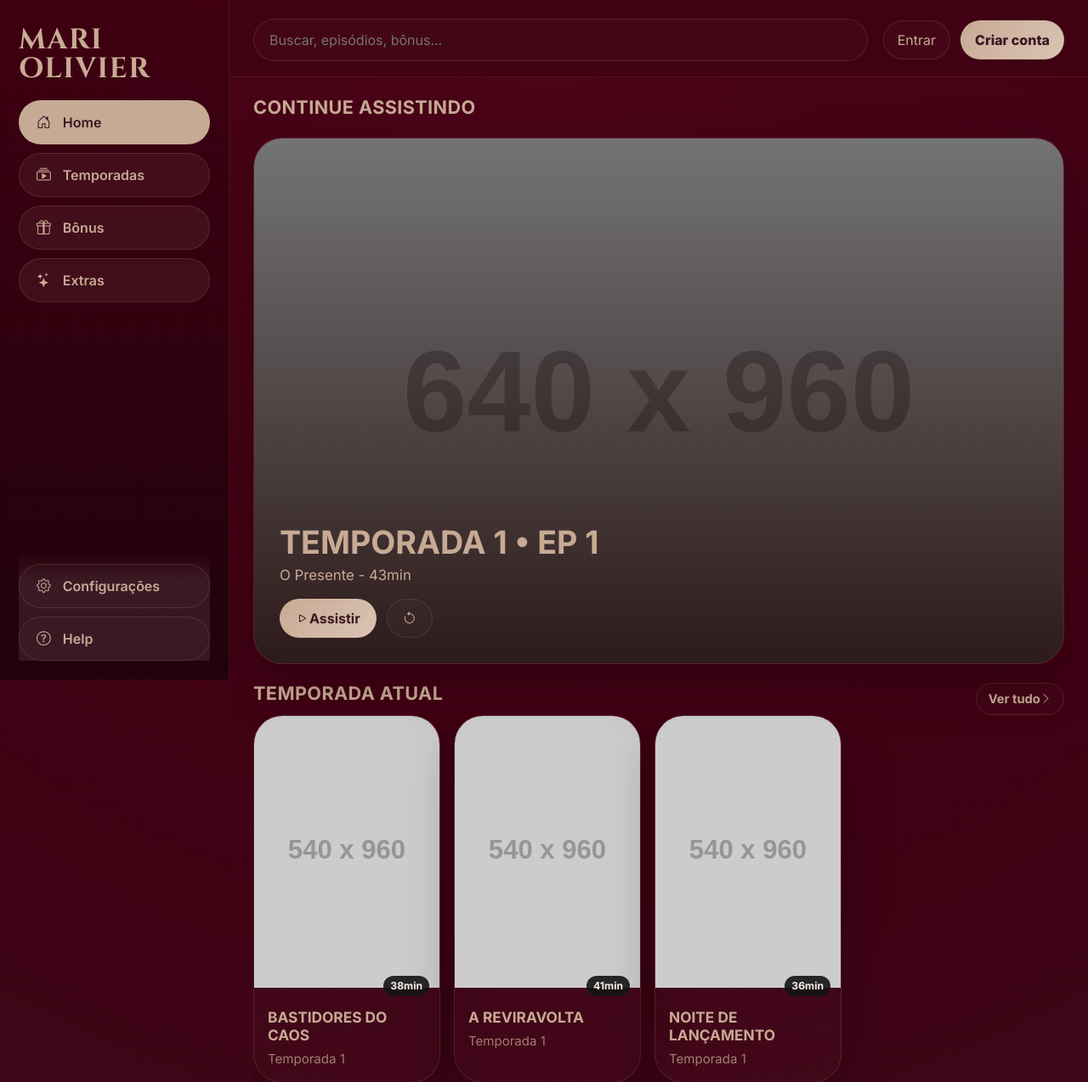
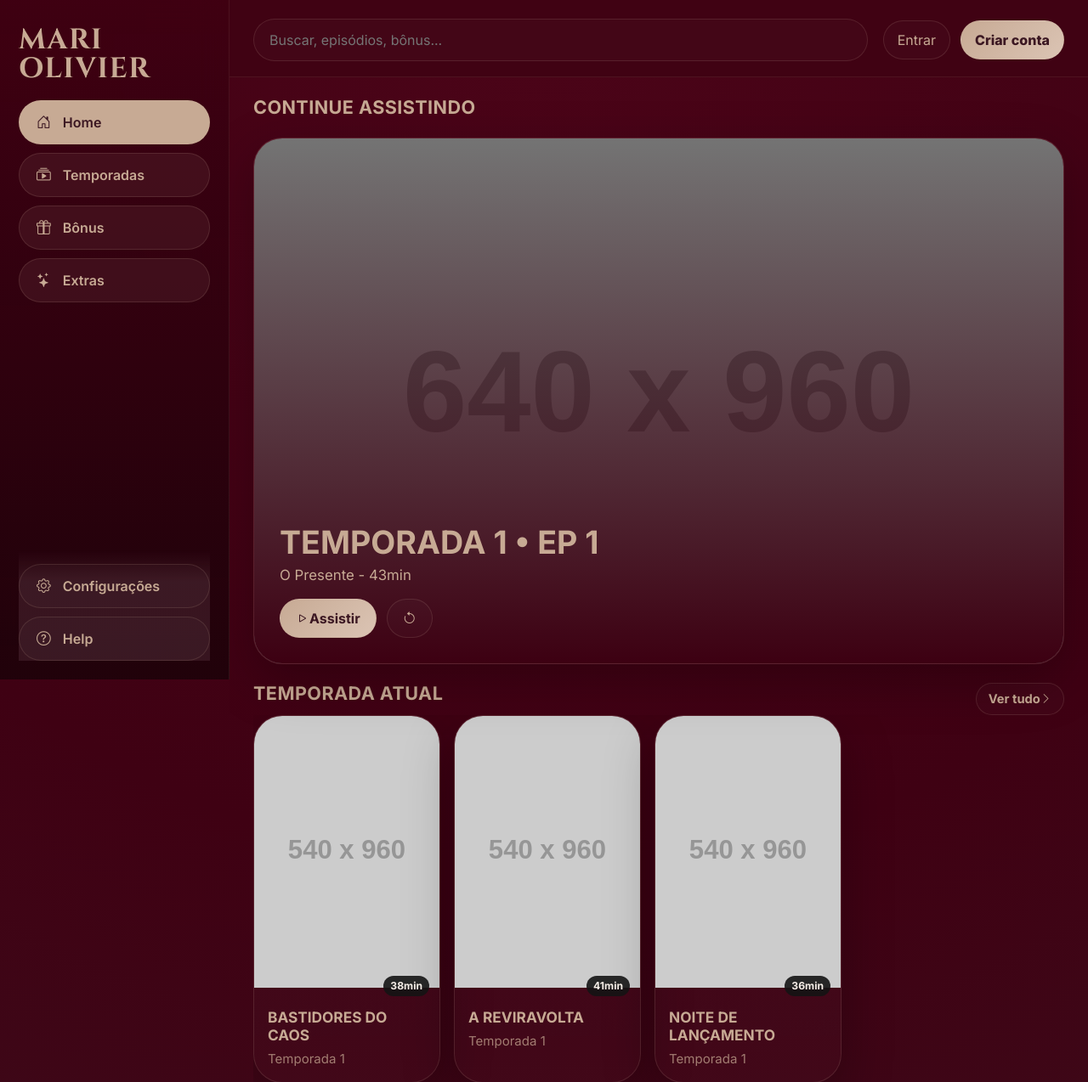
Before and after one commit to Hunter954/MariOlivierOficial, a Flask app: page / in a window 1280 px wide. Shown: the top 1274 px of the page at 85% size. Run offline with Flask 3, Linux system fonts and the light colour scheme; data comes from the database, SQL or seed files in the repository; grey boxes labelled with a size stand in for pictures from a placeholder-image service; some libraries are stand-ins or nearby versions.

Commit message:
Update style.css

```diff
--- a/app/static/css/style.css
+++ b/app/static/css/style.css
@@ -212,7 +212,7 @@ body.home-screen::-webkit-scrollbar, .no-scrollbar::-webkit-scrollbar, .content-
   display: flex;
   flex-direction: column;
   justify-content: flex-end;
-  background: linear-gradient(180deg, rgba(0,0,0,0.02), rgba(25,0,0,.78));
+  background: linear-gradient(180deg, rgba(0,0,0,0.02), rgba(61,0,18,1));
 }
 .hero-overlay h2 { font-size: 2.35rem; margin: 10px 0 6px; max-width: 16ch; }
 .hero-line-title {
```
